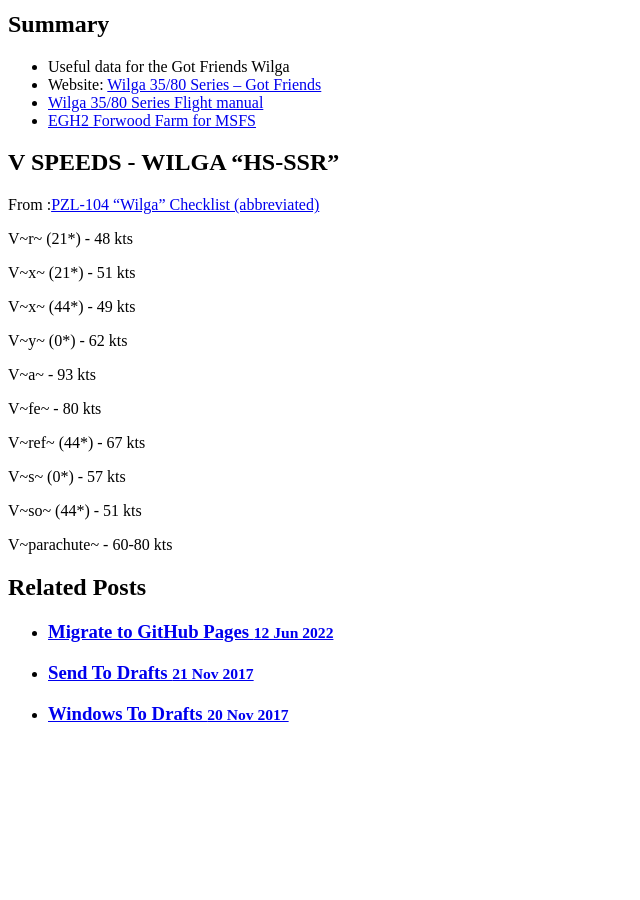
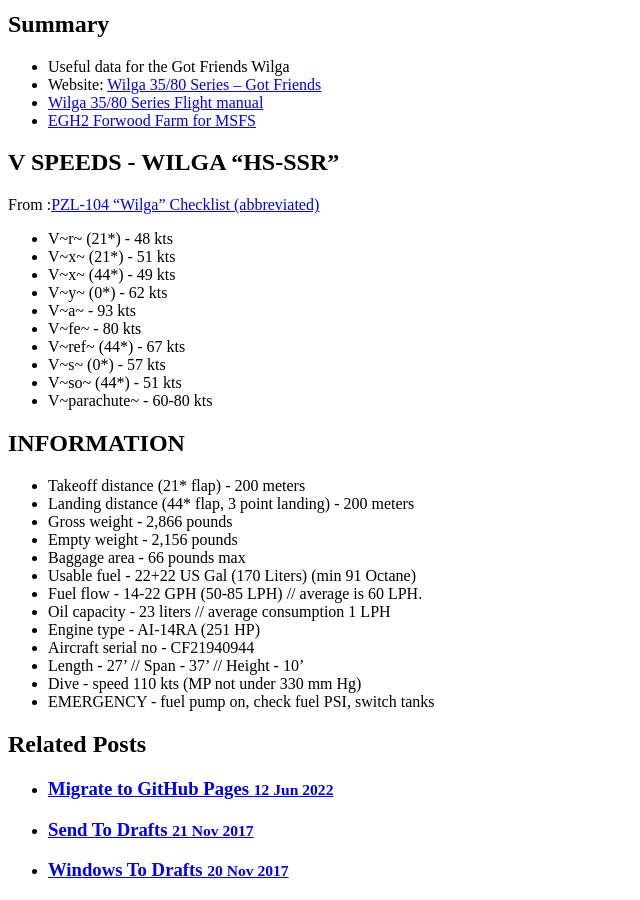
Before and after one commit to p7th0n/davekurman_com, a Jekyll site: the page built from _posts/2024-01-28-got-friends-wilga.md, in a window 1280 px wide and 900 px high, scrolled down 705 px. Shown: the whole window, without its empty margins (0-640 px from the left). Built offline with Jekyll 4.4.1, drawn with Linux system fonts in a browser that asks for light colours; before the commit the page ends 1448 px from its top, so only the background shows below that.

Commit message:
Add more Wilga data

```diff
--- a/_posts/2024-01-28-got-friends-wilga.md
+++ b/_posts/2024-01-28-got-friends-wilga.md
@@ -15,22 +15,29 @@
 
 From :[PZL-104 “Wilga” Checklist (abbreviated)](http://www.thaiflyingclub.com/linkwilgachecklist.html)
 
-V~r~ (21*) - 48 kts
+- V~r~ (21*) - 48 kts
+- V~x~ (21*) - 51 kts
+- V~x~ (44*) - 49 kts
+- V~y~ (0*) - 62 kts
+- V~a~ - 93 kts
+- V~fe~ - 80 kts
+- V~ref~ (44*) - 67 kts
+- V~s~ (0*) - 57 kts
+- V~so~ (44*) - 51 kts
+- V~parachute~ - 60-80 kts
 
-V~x~ (21*) - 51 kts
 
-V~x~ (44*) - 49 kts
-
-V~y~ (0*) - 62 kts
-
-V~a~ - 93 kts
-
-V~fe~ - 80 kts
-
-V~ref~ (44*) - 67 kts
-
-V~s~ (0*) - 57 kts
-
-V~so~ (44*) - 51 kts
-
-V~parachute~ - 60-80 kts
+## INFORMATION
+- Takeoff distance (21* flap) - 200 meters
+- Landing distance (44* flap, 3 point landing) - 200 meters
+- Gross weight - 2,866 pounds
+- Empty weight - 2,156 pounds
+- Baggage area - 66 pounds max
+- Usable fuel - 22+22 US Gal (170 Liters) (min 91 Octane)
+- Fuel flow - 14-22 GPH (50-85 LPH) // average is 60 LPH.
+- Oil capacity - 23 liters // average consumption 1 LPH
+- Engine type - AI-14RA (251 HP)
+- Aircraft serial no - CF21940944
+- Length - 27’ // Span - 37’ // Height - 10’
+- Dive - speed 110 kts (MP not under 330 mm Hg)
+- EMERGENCY - fuel pump on, check fuel PSI, switch tanks
```
